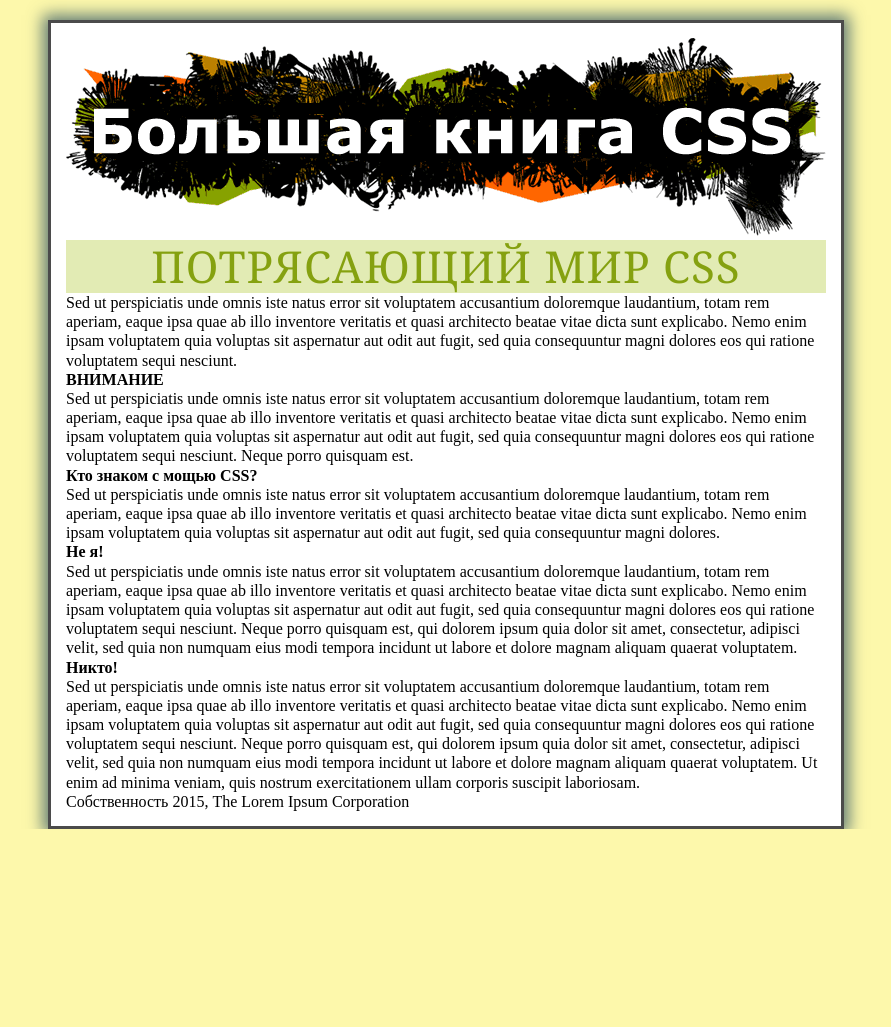
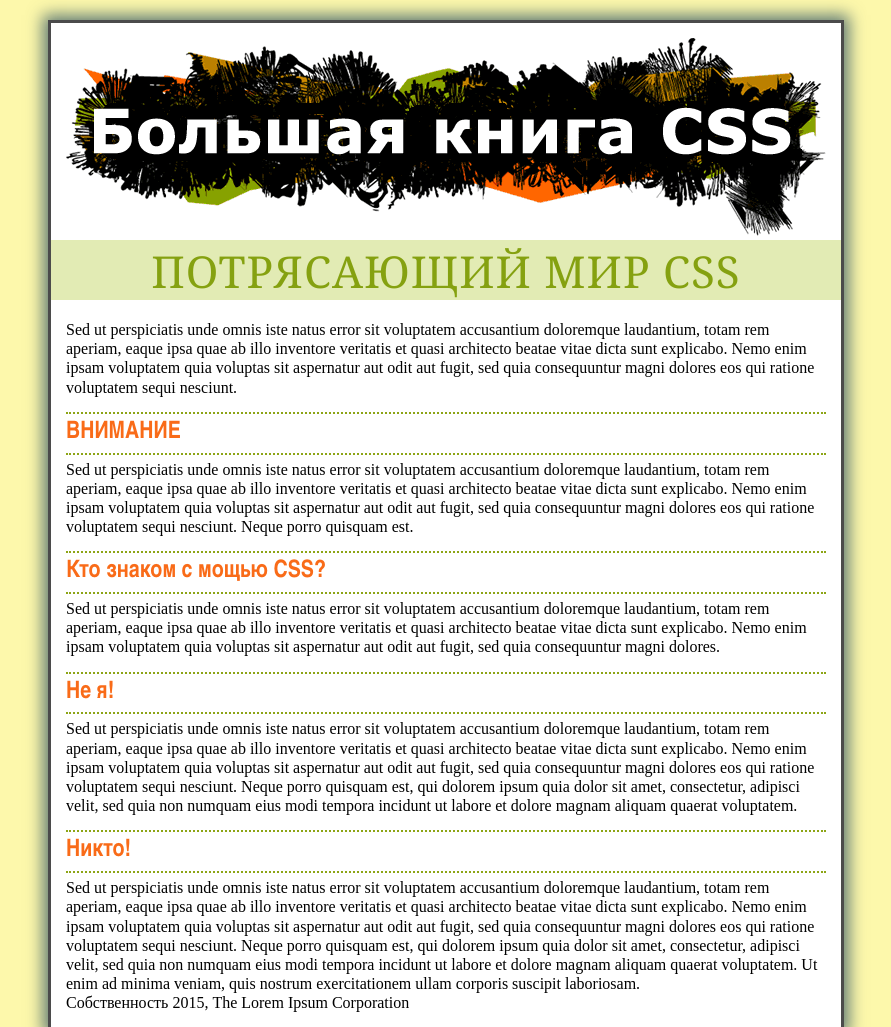
Before and after one commit to baisynova/lesson15, a plain HTML site: page index.html in a window 1280 px wide. Shown: the top 1027 px of the page, without its empty margins (194-1085 px from the left). Before the commit the page ends 829 px from the top, so only its background shows below. Drawn offline with Linux system fonts and the light colour scheme.

Commit message:
added styles for h2

```diff
--- a/main.css
+++ b/main.css
@@ -134,4 +134,16 @@ h1 {
   color: rgb(133, 161, 16);
   text-transform: uppercase;
   background-color: rgb(226, 235, 180);
+  padding: 5px 15px 2px 15px;
+  margin: 0 -15px 20px -15px;
 }
+h2 {
+  font-size: 1.5em;
+  font-family: "Arial Narrow", Arial, Helvetica, sans-serif;
+  color: rgb(249, 107, 24);
+  border-top: 2px dotted rgb(141, 165, 22);
+  border-bottom: 2px dotted rgb(141, 165, 22);
+  padding-top: 5px;
+  padding-bottom: 5px;
+  margin: 15px 0 5px 0;
+}
```
